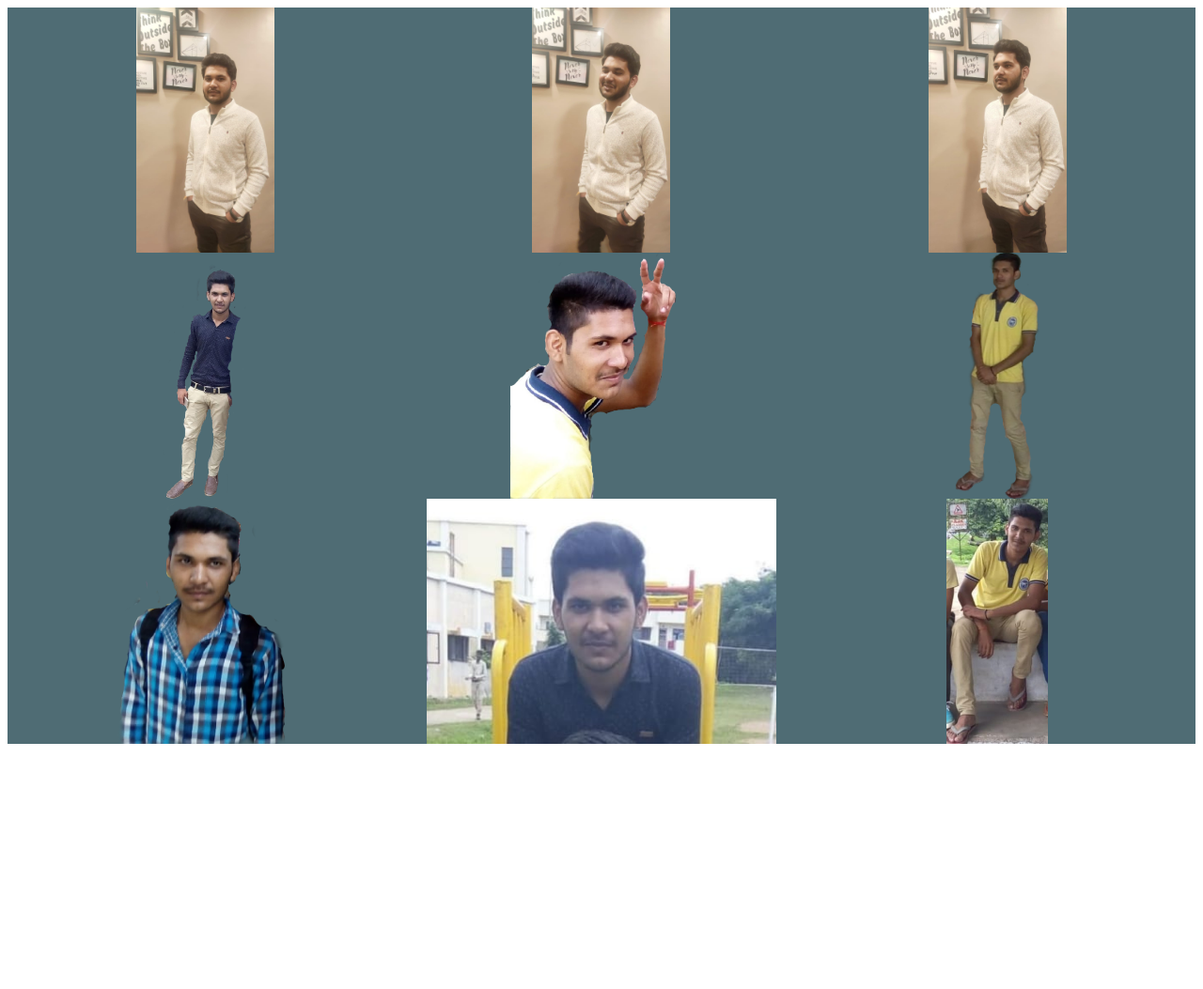
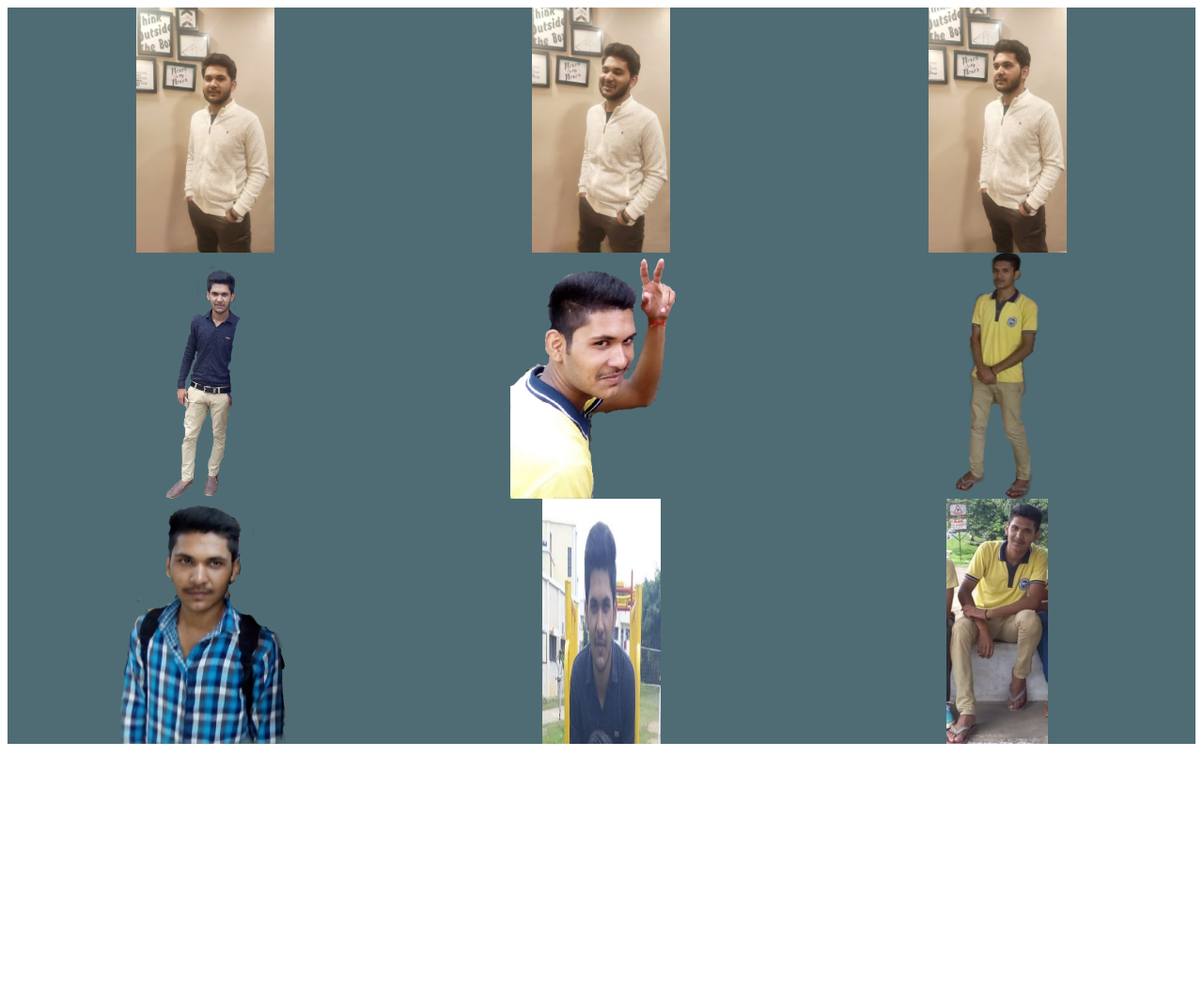
Before and after one commit to phenomenalchamp/Anupbirthday, a plain HTML site: page index.html in a window 1280 px wide. Shown: the whole page at 94% size. After the commit the page ends 800 px from the top, so only its background shows below. Drawn offline with Linux system fonts and the light colour scheme.

Commit message:
Update index.html

```diff
--- a/index.html
+++ b/index.html
@@ -74,7 +74,7 @@
                     <img src="4.png" height="100%">
                 </div>
                 <div class="back">
-                   <img src="main.png" height="100%">
+                    <img src="main.png" height="100%">
                 </div>
             </div>
         </div>
@@ -82,10 +82,10 @@
             <div class="flip">
                 <div class="front">
 
-                    <img src="5.jpeg" height="100%">
+                    <img src="5.jpeg" height="100%" width="30%">
                 </div>
                 <div class="back">
-                <h1 style="padding-top: 70px; font-size: 40px">Paytm kr isme <br> 7062706279</h1>
+                     <h1 style="padding-top: 70px; font-size: 40px">Paytm kr isme <br> 7062706279</h1>
                 </div>
             </div>
         </div>
@@ -94,7 +94,7 @@
                 <div class="front">
 
                     <img src="6.jpeg" height="100%">
-
+                </div>
                 <div class="back">
 
                 </div>
```
